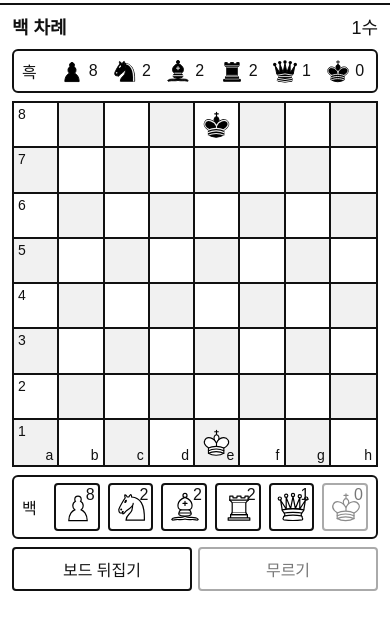
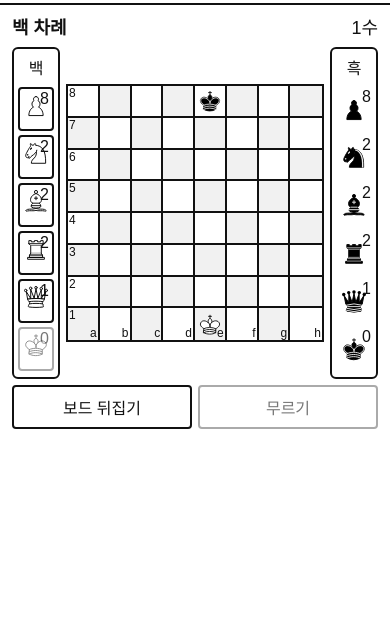
Before and after one commit to d1n-0/Chessmoku, a website: page server/pages/index.html in a window 390 px wide. Shown: the part 53-682 px from the top of the page. Drawn offline with Linux system fonts and the light colour scheme; a web font is replaced by a local one.

Commit message:
style: place reserve pieces in columns beside the board
Co-authored-by: Codex <codex@openai.com>

```diff
--- a/public/styles/game.css
+++ b/public/styles/game.css
@@ -21,11 +21,12 @@
   align-items: start;
 }
 .arena {
-  width: min(100%, max(240px, calc(100dvh - 300px)));
+  width: min(100%, max(360px, calc(100dvh - 72px)));
   justify-self: center;
-  display: flex;
-  flex-direction: column;
+  display: grid;
+  grid-template-columns: 56px minmax(0, 1fr) 56px;
   gap: 8px;
+  align-items: center;
 }
 .arena,
 .mode-sidebar,
@@ -45,7 +46,23 @@
 .turn-banner strong {
   font-weight: 700;
 }
+.turn-banner,
+.board-toolbar,
+#status-detail {
+  grid-column: 1 / -1;
+}
+.reserve-panel {
+  grid-column: 1;
+  grid-row: 2;
+}
+.opponent-panel {
+  grid-column: 3;
+  grid-row: 2;
+}
 .board-frame {
+  grid-column: 2;
+  grid-row: 2;
+  min-width: 0;
   border: 2px solid #111;
 }
 .board {
@@ -188,8 +205,8 @@ input {
 }
 .reserves {
   display: grid;
-  grid-template-columns: repeat(6, minmax(0, 1fr));
-  gap: 8px;
+  grid-template-columns: minmax(0, 1fr);
+  gap: 4px;
 }
 .reserve {
   padding: 4px;
@@ -199,8 +216,8 @@ input {
   gap: 6px;
 }
 .reserve img {
-  width: 36px;
-  height: 36px;
+  width: 28px;
+  height: 28px;
 }
 .reserve .count {
   position: absolute;
@@ -256,8 +273,8 @@ input {
 }
 .opponent-reserves {
   display: grid;
-  grid-template-columns: repeat(6, minmax(0, 1fr));
-  gap: 6px;
+  grid-template-columns: minmax(0, 1fr);
+  gap: 4px;
 }
 #room-queue {
   padding-left: 24px;
@@ -268,27 +285,32 @@ input {
   display: none;
 }
 
-/* Each hand is one horizontal strip instead of a separate tall card. */
+/* Keep both hands beside the board, including on compact screens. */
 .arena .panel {
-  padding: 6px 8px;
-  display: grid;
-  grid-template-columns: 24px minmax(0, 1fr);
-  align-items: center;
-  gap: 8px;
+  min-width: 0;
+  padding: 6px 4px;
 }
 .arena .panel-title {
-  margin: 0;
+  justify-content: center;
+  margin: 0 0 8px;
   font-size: 16px;
 }
 .arena .panel-title h2 {
   display: none;
 }
 .held-piece {
+  position: relative;
+  min-height: 44px;
   display: flex;
   align-items: center;
   flex-direction: row;
   justify-content: center;
   gap: 3px;
+}
+.held-piece span {
+  position: absolute;
+  top: 1px;
+  right: 1px;
 }
 .held-piece img {
   width: 28px;
@@ -345,6 +367,26 @@ input {
   }
   .arena {
     margin: auto;
+    grid-template-columns: 48px minmax(0, 1fr) 48px;
+    gap: 6px;
+  }
+  .reserve {
+    padding: 2px;
+  }
+  .square img {
+    width: 85%;
+    height: 85%;
+  }
+  .coord {
+    font-size: 12px;
+  }
+  .rank {
+    top: 0;
+    left: 1px;
+  }
+  .file {
+    bottom: 0;
+    right: 1px;
   }
   .mode-sidebar,
   .history-sidebar {
```
Also changed, not shown: README.md.
